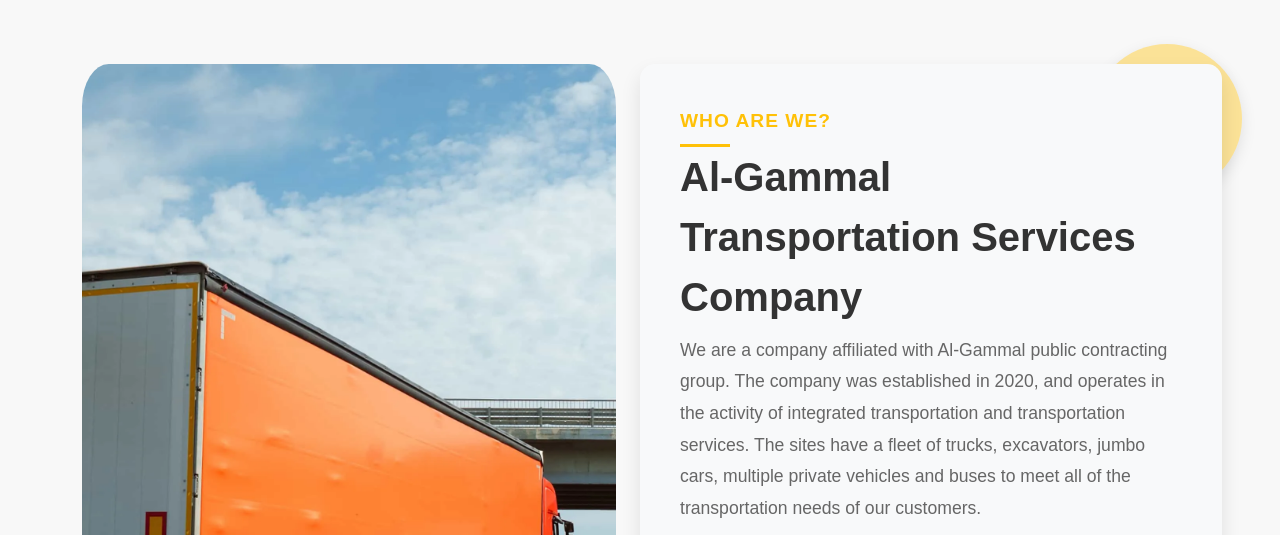
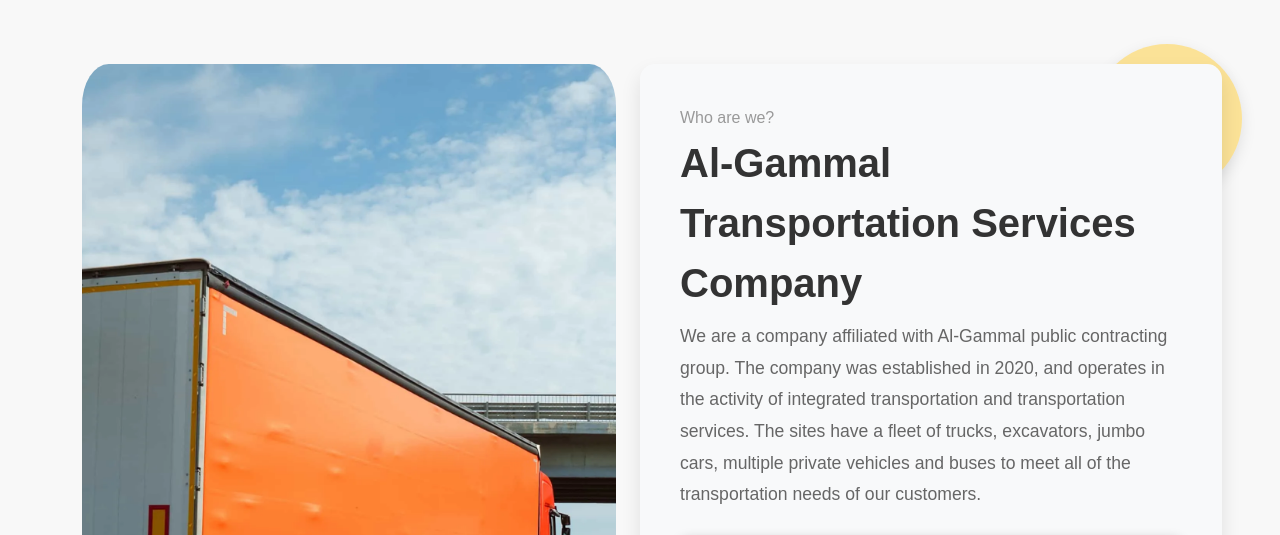
Before and after one commit to AbduAllah-Nadi-Hassan/al-gammal_logistics, a Django app: page / in a window 1280 px wide. Shown: the part 951-1486 px from the top of the page. Run offline with Django 5.2, Linux system fonts and the light colour scheme; some libraries are stand-ins or nearby versions; grey boxes are pictures that could not be loaded.

Commit message:
fixed who are we capitalization again

```diff
--- a/al_gammal_logistics/homepage/templates/homepage/index.html
+++ b/al_gammal_logistics/homepage/templates/homepage/index.html
@@ -332,7 +332,7 @@
                 <div class="col-md-6 heading-section-about d-flex align-items-center aos-init aos-animate"
                     data-aos="fade-up" data-aos-delay="200" data-aos-duration="1000">
                     <div class="mt-5 mt-md-0">
-                        <span class="subheading">Who are we?</span>
+                        <span>Who are we?</span>
                         <h2 class="mb-2">Al-Gammal Transportation Services Company</h2>
                         <p class="mb-4">We are a company affiliated with Al-Gammal public contracting group.
                             The company was established in 2020, and operates in the activity of integrated
```
